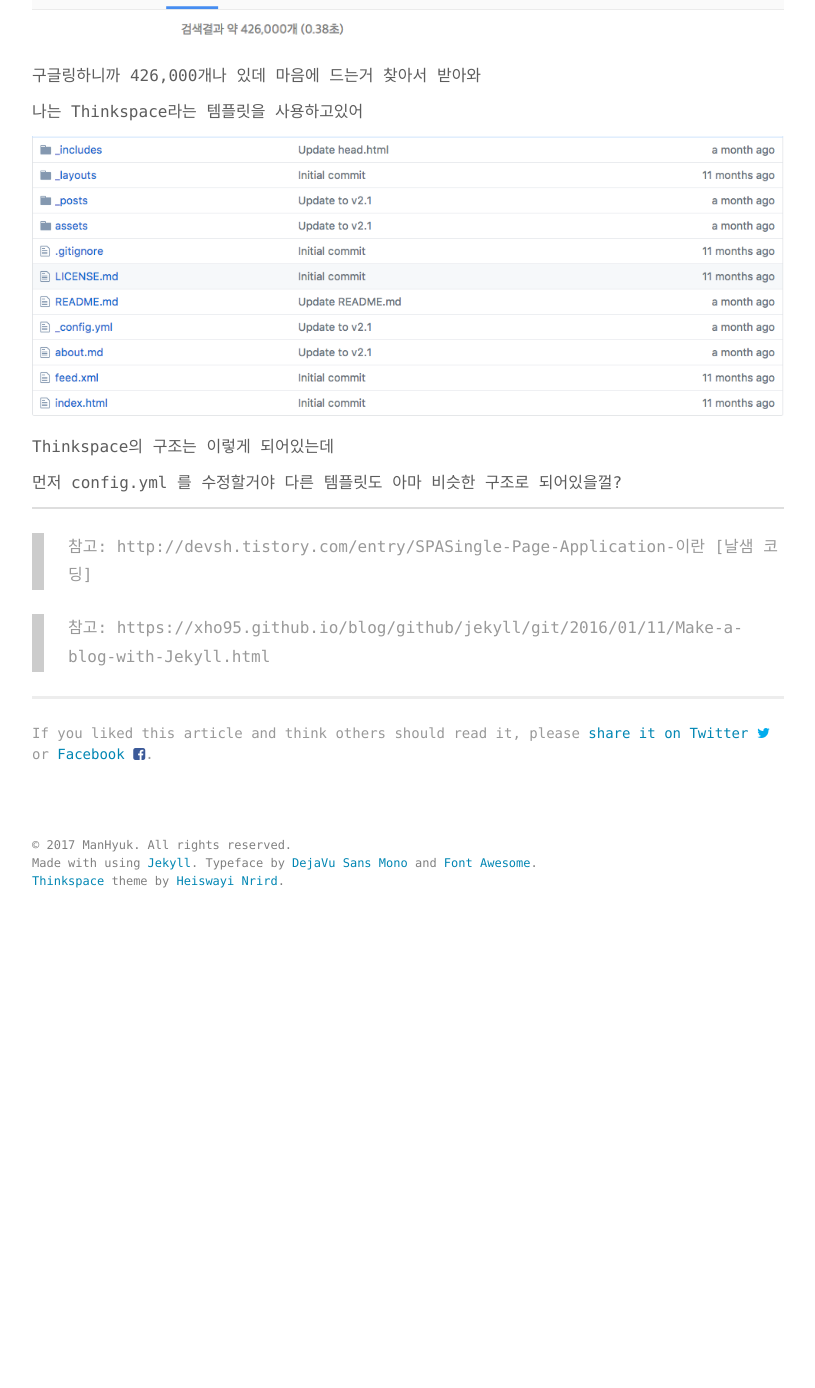
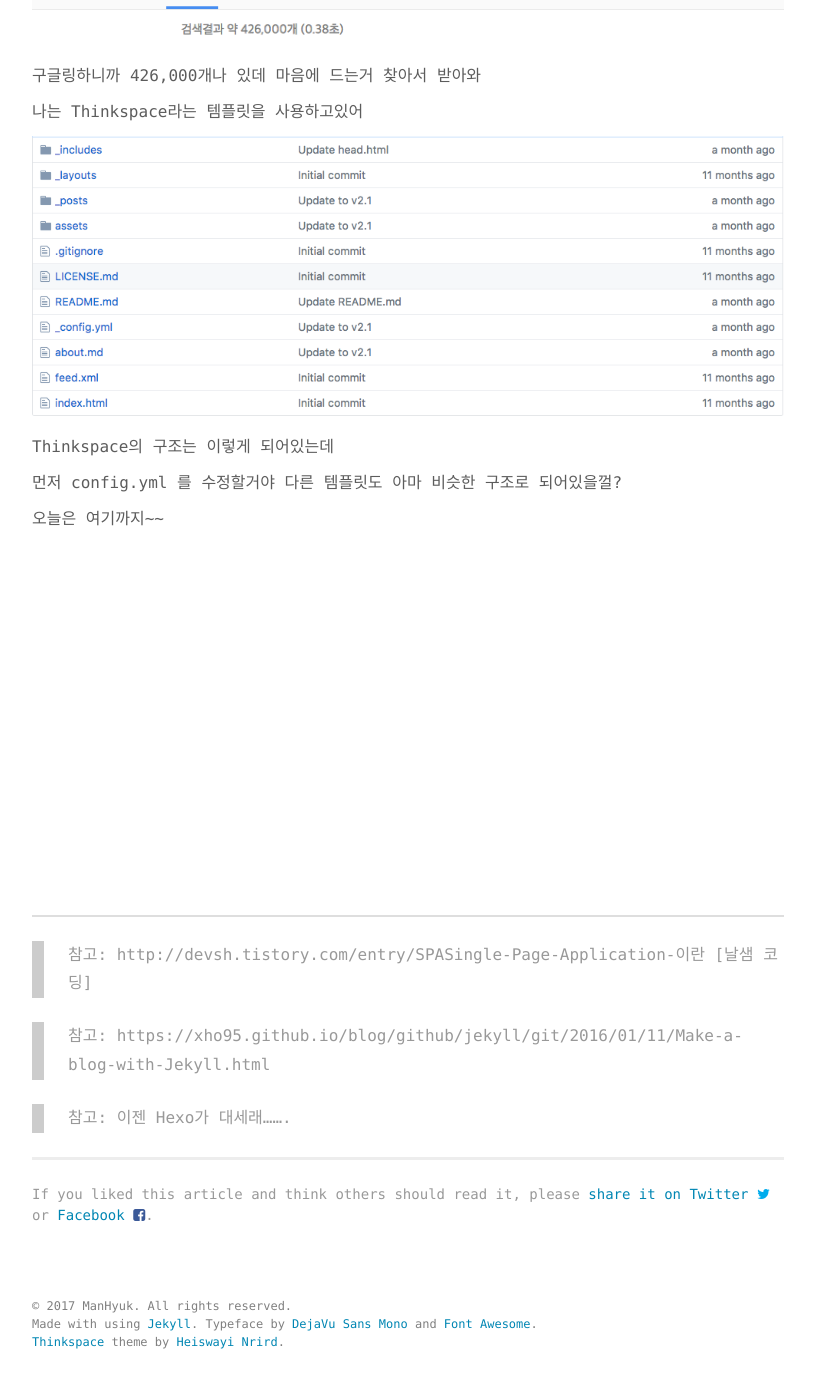
Before and after one commit to ManHyuk/ManHyuk.github.io, a Jekyll site: the page built from _posts/2017-04-25-jekyll.md, in a window 1280 px wide and 1400 px high, scrolled down 1899 px. Shown: the top 1388 px of the window, without its empty margins (232-1047 px from the left). Built offline with Jekyll 4.4.1, drawn with Linux system fonts in a browser that asks for light colours; before the commit the page ends 2838 px from its top, so only the background shows below that.

Commit message:
jekyll.md edit2

```diff
--- a/_posts/2017-04-25-jekyll.md
+++ b/_posts/2017-04-25-jekyll.md
@@ -86,6 +86,7 @@
 
 
 
+오늘은 여기까지~~
 
 
 
@@ -96,8 +97,26 @@
 
 
 
+<br>
+<br>
+<br>
+<br>
+<br>
+<br>
+<br>
+<br>
+<br>
+<br>
+<br>
+<br>
+<br>
+<br>
+<br>
+
 
 ***
 > 참고: http://devsh.tistory.com/entry/SPASingle-Page-Application-이란 [날샘 코딩]
 
 > 참고: https://xho95.github.io/blog/github/jekyll/git/2016/01/11/Make-a-blog-with-Jekyll.html
+
+> 참고: 이젠 Hexo가 대세래.......
```
